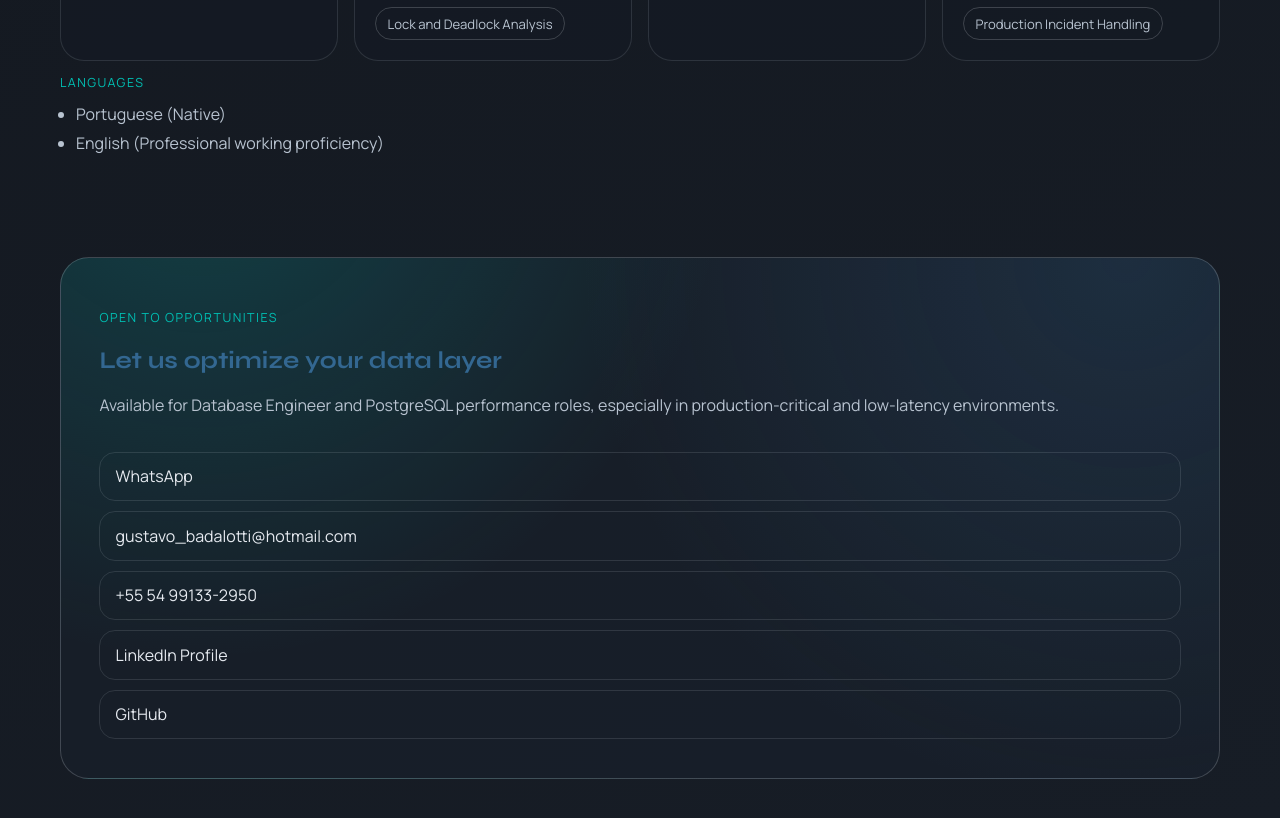
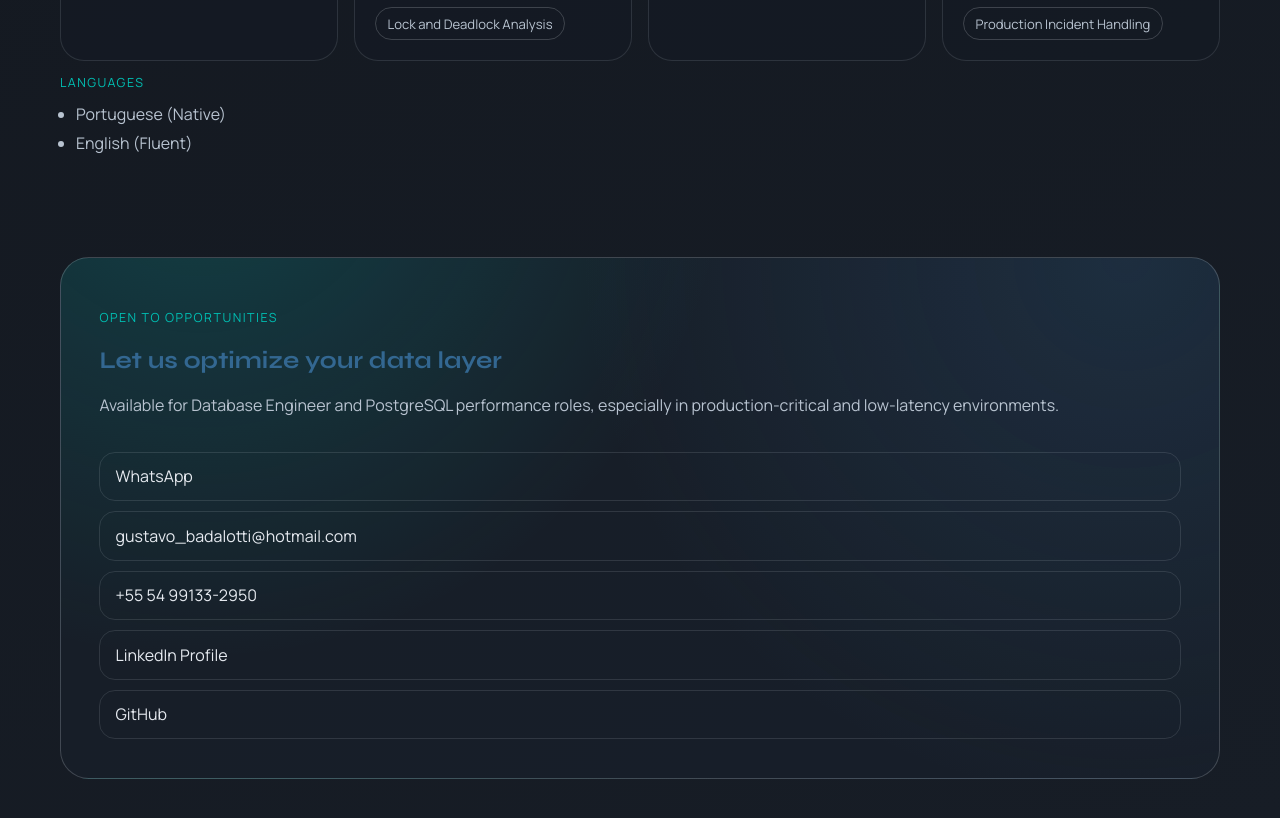
Before and after one commit to guztartas/gustavo-badalotti-portfolio, a Next.js app: page / in a window 1280 px wide. Shown: the part 4220-5038 px from the top of the page. Built offline with nearby package versions, Linux system fonts and the light colour scheme.

Commit message:
fixes on image

```diff
--- a/src/data/portfolio-data.ts
+++ b/src/data/portfolio-data.ts
@@ -397,10 +397,7 @@ export const portfolioDataByLocale: Record<Locale, PortfolioLocaleData> = {
         ],
       },
     ],
-    languages: [
-      'Portuguese (Native)',
-      'English (Professional working proficiency)',
-    ],
+    languages: ['Portuguese (Native)', 'English (Fluent)'],
     contacts: sharedContacts,
     labels: {
       navigation: {
@@ -546,7 +543,7 @@ export const portfolioDataByLocale: Record<Locale, PortfolioLocaleData> = {
         ],
       },
     ],
-    languages: ['Português (Nativo)', 'Inglês (Profissional)'],
+    languages: ['Português (Nativo)', 'Inglês (Fluente)'],
     contacts: sharedContacts,
     labels: {
       navigation: {
```
